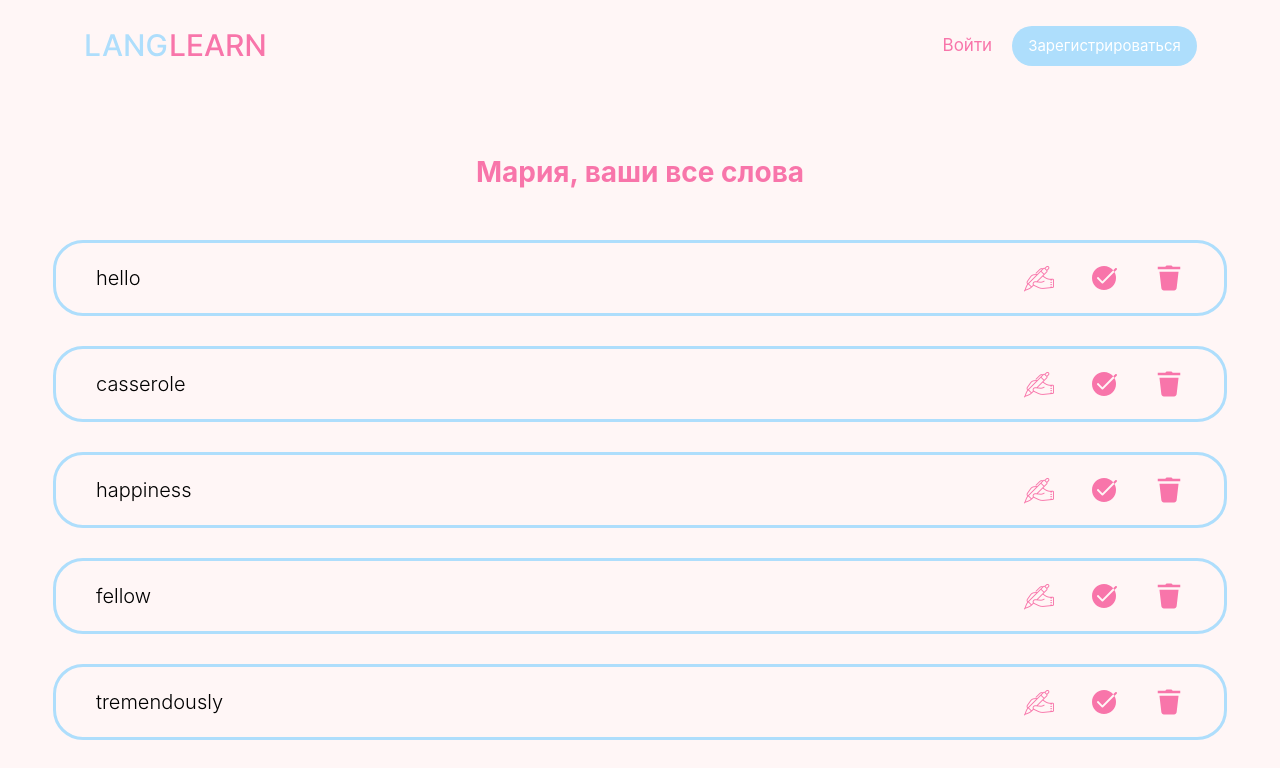
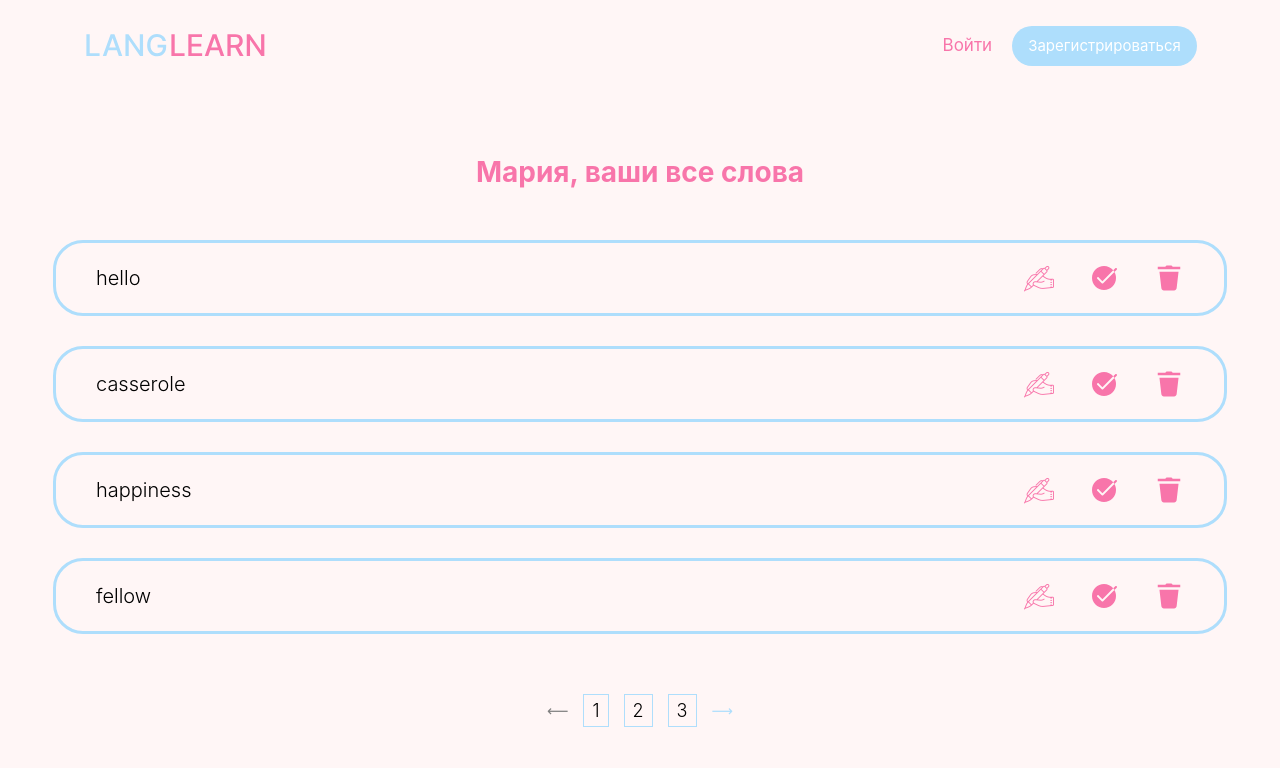
Before and after one commit to MariaMantusova/LangLearn_frontend, a React (Create React App) app: page /words-all in a window 1280 px wide. Shown: the top 768 px of the page. Built offline with nearby package versions, Linux system fonts and the light colour scheme.

Commit message:
feat: add pagination

```diff
--- /dev/null
+++ b/src/components/Pagination/Pagination.scss
@@ -0,0 +1,47 @@
+@import "../../vendor/variables";
+
+.pagination {
+  display: flex;
+  gap: 15px;
+  list-style: none;
+  padding: 0;
+  margin: 0;
+  align-items: center;
+}
+
+.pagination__item {
+  font-size: 18px;
+  font-weight: 300;
+  padding: 5px 8px;
+  border: 1px solid $mainBlueColor;
+  cursor: pointer;
+  transition: background-color 0.4s ease-in-out;
+}
+
+.pagination__item:hover {
+  background-color: $mainBlueColor;
+}
+
+.pagination__vector_button {
+  color: $mainBlueColor;
+  font-size: 15px;
+  cursor: pointer;
+  transition: color 0.4s ease-in-out;
+  border: none;
+  background-color: transparent;
+  padding: 0;
+  margin: 0;
+}
+
+.pagination__vector_button:hover {
+  color: $mainPinkColor;
+}
+
+.pagination__vector_button:disabled {
+  cursor: not-allowed;
+  color: gray;
+}
+
+.pagination__vector_button:disabled:hover {
+  color: gray;
+}
--- /dev/null
+++ b/src/components/Pagination/Pagination.tsx
@@ -0,0 +1,50 @@
+import React, {useState, useEffect} from "react";
+import "./Pagination.scss";
+import {IPropsPagination} from "../../interfaces/interfacesForProps";
+
+function Pagination(props: IPropsPagination) {
+    const [isPrevVectorDisabled, setIsPrevVectorDisabled] = useState(false)
+    const [isNextVectorDisabled, setIsNextVectorDisabled]  = useState(false)
+    const pageNumbers: number[] = []
+
+    for (let i = 1; i <= Math.ceil((props.totalWords / props.wordsPerPage)); i++) {
+        pageNumbers.push(i)
+    }
+
+    function nextPage() {
+        props.setCurrentPage(props.currentPage + 1)
+    }
+
+    function prevPage() {
+        props.setCurrentPage(props.currentPage - 1)
+    }
+
+    useEffect(() => {
+        if (props.currentPage <= 1) {
+            setIsPrevVectorDisabled(true)
+        } else if (props.currentPage >= pageNumbers.length) {
+            setIsNextVectorDisabled(true)
+        } else {
+            setIsNextVectorDisabled(false)
+            setIsPrevVectorDisabled(false)
+        }
+    }, [props.currentPage])
+
+    return (
+        <ul className="pagination">
+            <li className="pagination__vector" onClick={prevPage}>
+                <button className="pagination__vector_button" disabled={isPrevVectorDisabled}>&#10229;</button>
+            </li>
+            {pageNumbers.map((number) => (
+                <li className="pagination__item" key={number} onClick={() => props.paginate(number)}>
+                    {number}
+                </li>
+            ))}
+            <li className="pagination__vector" onClick={nextPage}>
+                <button className="pagination__vector_button" disabled={isNextVectorDisabled}>&#10230;</button>
+            </li>
+        </ul>
+    )
+}
+
+export default Pagination;
--- a/src/components/WordsPage/WordsPage.scss
+++ b/src/components/WordsPage/WordsPage.scss
@@ -25,9 +25,18 @@
   }
 }
 
+.words-page__container {
+  display: flex;
+  flex-direction: column;
+  align-items: center;
+  width: 100%;
+  padding: 50px 0 60px;
+  gap: 60px;
+}
+
 .words-page__words {
   margin: 0;
-  padding: 50px 0 60px;
+  padding: 0;
   width: 100%;
   display: flex;
   gap: 30px;
--- a/src/components/WordsPage/WordsPage.tsx
+++ b/src/components/WordsPage/WordsPage.tsx
@@ -1,22 +1,39 @@
-import React from "react";
+import React, {useState} from "react";
 import "./WordsPage.scss";
 import Header from "../Header/Header";
 import Footer from "../Footer/Footer";
 import {IWordsPageProps} from "../../interfaces/interfacesForProps";
 import WordLine from "../WordLine/WordLine";
 import {IWordInterface} from "../../interfaces/mainInterfaces";
+import Pagination from "../Pagination/Pagination";
 
 function WordsPage(props: IWordsPageProps) {
+    const [words, setWords] = useState(props.words);
+    const [currentPage, setCurrentPage] = useState(1);
+    const [wordsPerPage] = useState(4);
+
+    const lastWordIndex: number = currentPage * wordsPerPage;
+    const firstWordIndex: number = lastWordIndex - wordsPerPage;
+    const currentWords = words.slice(firstWordIndex, lastWordIndex);
+
+    function paginate(pageNumber: number) {
+        setCurrentPage(pageNumber)
+    }
+
     return (
         <>
             <Header path="/profile" linkName="В профиль"/>
             <section className="words-page">
                 <h1 className="words-page__title">Мария, ваши {props.wordsType} слова</h1>
+                <div className="words-page__container">
                 <ul className="words-page__words">
-                    {props.words.map((word: IWordInterface) => (
+                    {currentWords.map((word: IWordInterface) => (
                         <WordLine word={word.word} translation={word.translation} key={word._id}/>
                     ))}
                 </ul>
+                <Pagination wordsPerPage={wordsPerPage} totalWords={words.length} paginate={paginate}
+                            setCurrentPage={setCurrentPage} currentPage={currentPage}/>
+                </div>
                 <button className="words-page__button">{props.buttonText}</button>
                 {props.children}
             </section>
```
Also changed, not shown: src/interfaces/interfacesForProps.ts (+9 -1 lines).
